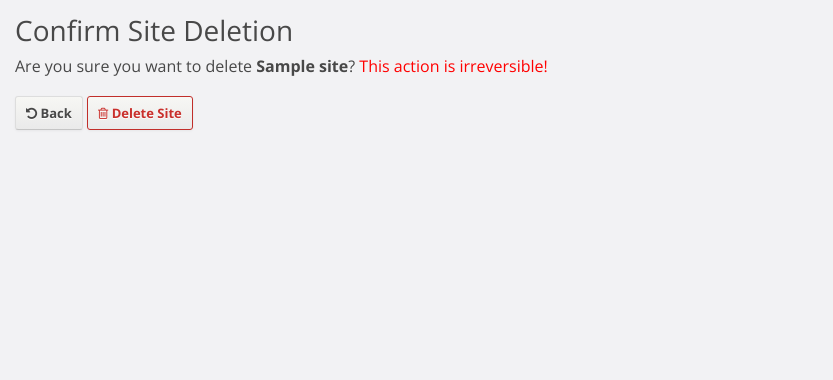
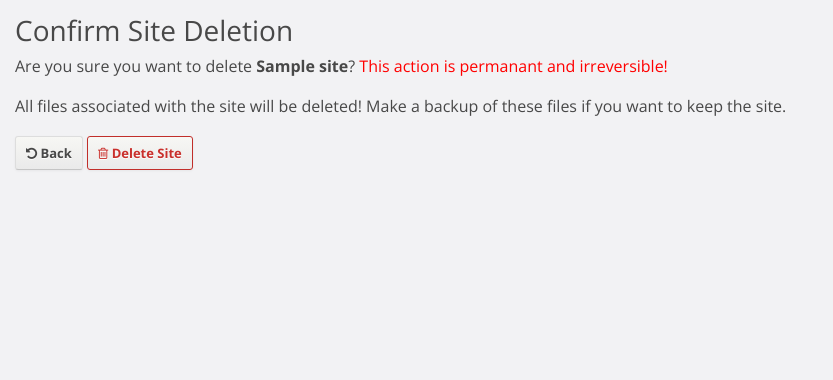
Before and after one commit to tjcsl/director, a Django app: template web3/templates/sites/delete_site.html in a window 1280 px wide. Shown: the part 40-420 px from the top of the page, without its empty margins (0-833 px from the left). Run offline with Django 3.2, Linux system fonts and the light colour scheme; the template is opened without the code that fills it: most values are stand-ins (such as "Sample title", 1, 10 or a date in 2020); some libraries are stand-ins or nearby versions.

Commit message:
add more warnings

```diff
--- a/web3/templates/sites/delete_site.html
+++ b/web3/templates/sites/delete_site.html
@@ -2,8 +2,8 @@
 
 {% block main %}
 <h3>Confirm Site Deletion</h3>
-<p>Are you sure you want to delete <b>{{ site.name }}</b>? <span style="color:red">This action is irreversible!</span></p>
-
+<p>Are you sure you want to delete <b>{{ site.name }}</b>? <span style="color:red">This action is permanant and irreversible!</span></p>
+<p>All files associated with the site will be deleted! Make a backup of these files if you want to keep the site.</p>
 <form method="POST">
     {% csrf_token %}
     <a href="{% url 'info_site' site.id %}" class="btn btn-ion"><i class="fa fa-undo"></i> Back</a>
```
